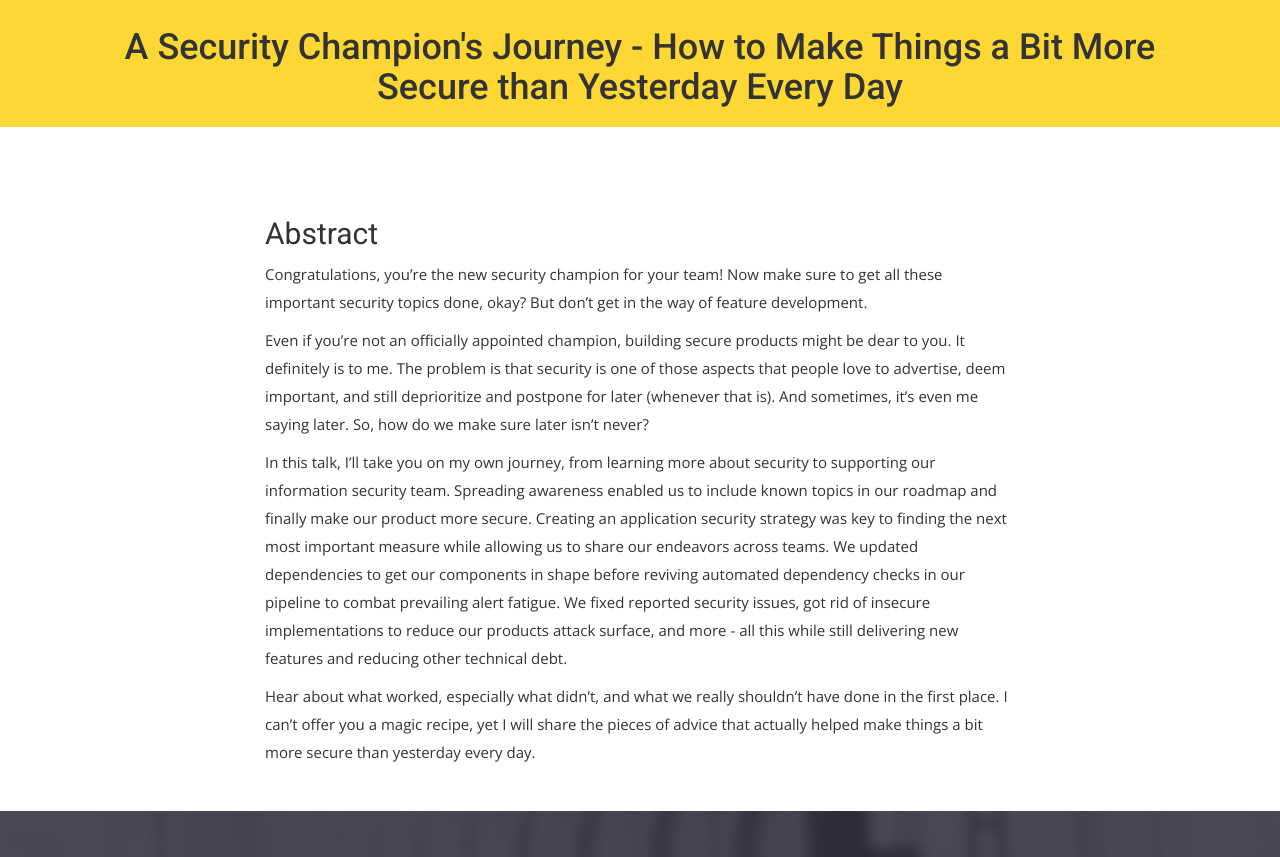
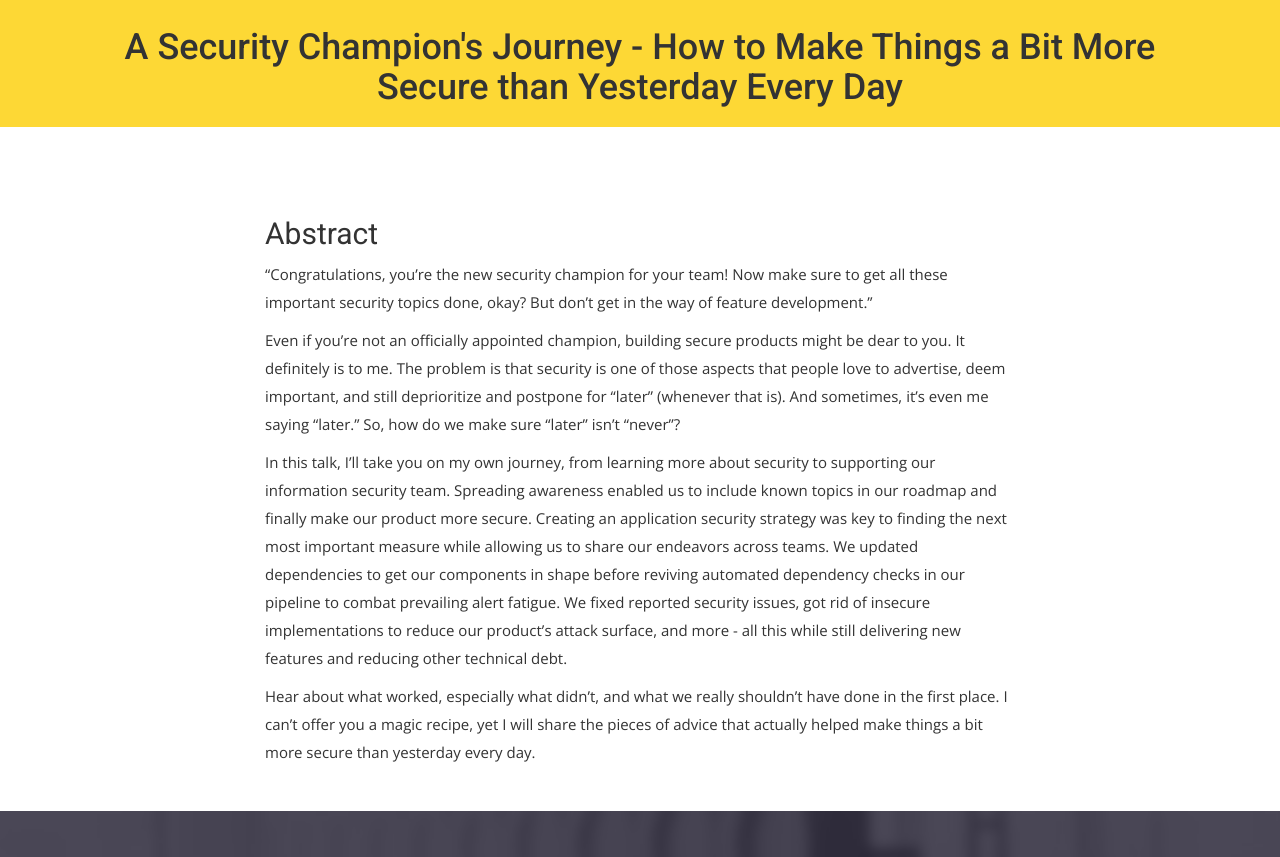
Before and after one commit to BSidesMUC/BSidesMunich2024, a Jekyll site: the page built from _talks/001-06_8WD3DN_a-security-champion-s-journey-how-to-make-things-a-bit-more-secure-than-yesterday-every-day.md, in a window 1280 px wide, cut to the strip 400-1257 px from the top of the page. Built offline with Jekyll 4.4.1, drawn with Linux system fonts in a browser that asks for light colours; nearby versions of some CDN libraries; some web fonts are replaced.

```diff
--- a/_talks/001-06_8WD3DN_a-security-champions-journey-how-to-make-things-a-bit-more-secure-than-yesterday-every-day.md
+++ b/_talks/001-06_8WD3DN_a-security-champion-s-journey-how-to-make-things-a-bit-more-secure-than-yesterday-every-day.md
@@ -17,7 +17,7 @@ speakers:
     or delves into computer games and stories of all kinds.
   handle: false
   name: Lisi Hocke
-  photo: https://pretalx.com/media/avatars/lisihocke_8EJGjLS.jpg
+  photo: https://pretalx.com/media/avatars/RGVDYJ_F4mRFex.jpg
 timeslot:
   duration: 30
   end: 2024-11-11 13:00:00+01:00
@@ -27,18 +27,18 @@ title: A Security Champion's Journey - How to Make Things a Bit More Secure than
 track: 1
 ---
 
-Congratulations, you're the new security champion for your team! Now make sure to get all these important security topics done, okay? But don't get in the way of feature development.
+"Congratulations, you're the new security champion for your team! Now make sure to get all these important security topics done, okay? But don't get in the way of feature development."
 
 Even if you're not an officially appointed champion, building secure products might be dear to you.
 It definitely is to me.
-The problem is that security is one of those aspects that people love to advertise, deem important, and still deprioritize and postpone for later (whenever that is).
-And sometimes, it's even me saying later. So, how do we make sure later isn't never?
+The problem is that security is one of those aspects that people love to advertise, deem important, and still deprioritize and postpone for "later" (whenever that is).
+And sometimes, it's even me saying "later." So, how do we make sure "later" isn't "never"?
 
 In this talk, I'll take you on my own journey, from learning more about security to supporting our information security team.
 Spreading awareness enabled us to include known topics in our roadmap and finally make our product more secure.
 Creating an application security strategy was key to finding the next most important measure while allowing us to share our endeavors across teams.
 We updated dependencies to get our components in shape before reviving automated dependency checks in our pipeline to combat prevailing alert fatigue.
-We fixed reported security issues, got rid of insecure implementations to reduce our products attack surface, and more - all this while still delivering new features and reducing other technical debt.
+We fixed reported security issues, got rid of insecure implementations to reduce our product's attack surface, and more - all this while still delivering new features and reducing other technical debt.
 
 Hear about what worked, especially what didn't, and what we really shouldn't have done in the first place.
 I can't offer you a magic recipe, yet I will share the pieces of advice that actually helped make things a bit more secure than yesterday every day.
```
